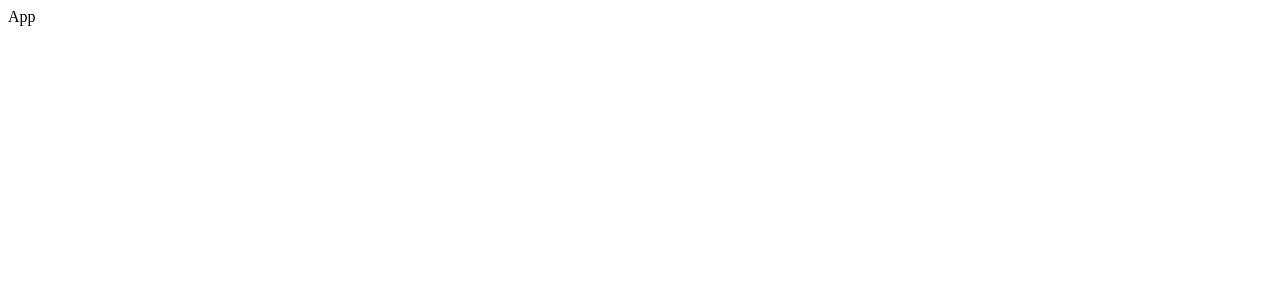
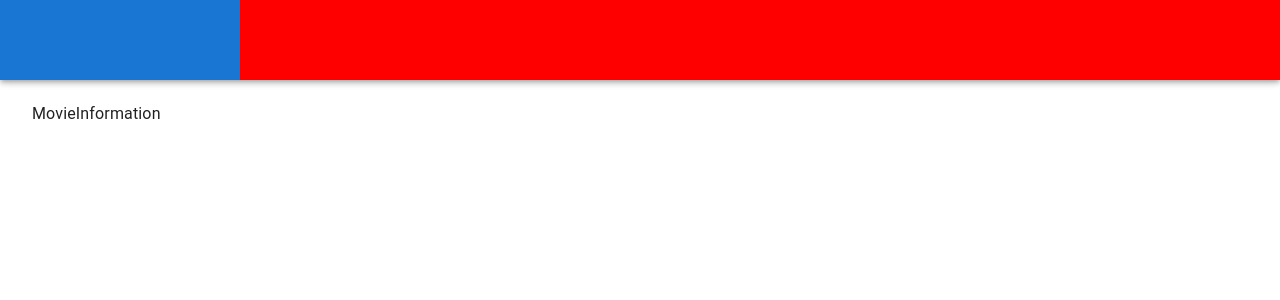
Before and after one commit to hritiksharma/netflx_clone, a React (Create React App) app: page /movie/1 in a window 1280 px wide. Shown: the top 300 px of the page. Built offline with nearby package versions, Linux system fonts and the light colour scheme.

Commit message:
initial setup

```diff
--- /dev/null
+++ b/src/components/Actors/Actors.jsx
@@ -0,0 +1,8 @@
+import React from "react";
+
+const Actors = () => {
+  console.log("Actors");
+  return <div>Actors</div>;
+};
+
+export default Actors;
--- a/src/components/App.jsx
+++ b/src/components/App.jsx
@@ -1,9 +1,35 @@
-import React from 'react'
+import React from "react";
+import { CssBaseline } from "@mui/material";
+import { Route, Switch } from "react-router-dom";
+import { Actors, MovieInformation, Movies, NavBar, Profile } from "./index";
+import useStyles from "./styles";
 
 const App = () => {
+  const classes = useStyles();
+
   return (
-    <div>App</div>
-  )
-}
+    <div className={classes.root}>
+      <CssBaseline />
+      <NavBar />
+      <main className={classes.content}>
+        <div className={classes.toolbar} />
+        <Switch>
+          <Route exact path="/">
+            <Movies/>
+          </Route>
+          <Route exact path="/movie/:id">
+            <MovieInformation />
+          </Route>
+          <Route exact path="/actors/:id">
+            <Actors />
+          </Route>
+          <Route exact path="/profile/:id">
+            <Profile />
+          </Route>
+        </Switch>
+      </main>
+    </div>
+  );
+};
 
-export default App
+export default App;
--- /dev/null
+++ b/src/components/MovieInformation/MovieInformation.jsx
@@ -0,0 +1,8 @@
+import React from "react";
+
+const MovieInformation = () => {
+  console.log("movie information");
+  return <div>MovieInformation</div>;
+};
+
+export default MovieInformation;
--- /dev/null
+++ b/src/components/Movies/Movies.jsx
@@ -0,0 +1,8 @@
+import React from "react";
+
+const Movies = () => {
+  console.log("Movies");
+  return <div>Movies</div>;
+};
+
+export default Movies;
--- /dev/null
+++ b/src/components/NavBar/NavBar.jsx
@@ -0,0 +1,32 @@
+import React from "react";
+import {
+  AppBar,
+  IconButton,
+  Toolbar,
+  Drawer,
+  Button,
+  Avatar,
+} from "@mui/material";
+import {
+  Menu,
+  AccountCircle,
+  Brightness4,
+  Brightness7,
+} from "@mui/icons-material";
+import { Link } from "react-router-dom";
+import useStyles from "./styles";
+
+const NavBar = () => {
+  const classes = useStyles();
+  return (
+    <>
+      <AppBar position="fixed">
+        <Toolbar className={classes.toolbar}>
+
+        </Toolbar>
+      </AppBar>
+    </>
+  );
+};
+
+export default NavBar;
--- /dev/null
+++ b/src/components/NavBar/styles.js
@@ -0,0 +1,11 @@
+import { makeStyles } from "@mui/styles";
+
+export default makeStyles(() => ({
+  toolbar: {
+    background: "red",
+    height: "80px",
+    display: "flex",
+    justifyContent: "center",
+    marginLeft: "240px",
+  },
+}));
--- /dev/null
+++ b/src/components/Profile/Profile.jsx
@@ -0,0 +1,8 @@
+import React from "react";
+
+const Profile = () => {
+  console.log("Profile");
+  return <div>Profile</div>;
+};
+
+export default Profile;
--- /dev/null
+++ b/src/components/index.js
@@ -0,0 +1,5 @@
+export { default as Actors } from "./Actors/Actors";
+export { default as MovieInformation } from "./MovieInformation/MovieInformation";
+export { default as Movies } from "./Movies/Movies";
+export { default as NavBar } from "./NavBar/NavBar";
+export { default as Profile } from "./Profile/Profile";
--- /dev/null
+++ b/src/components/styles.js
@@ -0,0 +1,13 @@
+import { makeStyles } from "@mui/styles";
+
+export default makeStyles(() => ({
+  root: {
+    display: "flex",
+    height: "100%",
+  },
+  toolbar: { height: "70px" },
+  content: {
+    flexGrow: "1",
+    padding: "2em",
+  },
+}));
--- a/src/index.js
+++ b/src/index.js
@@ -1,5 +1,12 @@
 import React from "react";
 import ReactDOM from "react-dom";
+import { BrowserRouter as Router } from "react-router-dom";
+
 import App from "./components/App";
 
-ReactDOM.render(<App />, document.getElementById("root"));
+ReactDOM.render(
+  <Router>
+    <App />
+  </Router>,
+  document.getElementById("root")
+);
```
Also changed, not shown: package.json (+10 -0 lines), 1 other file (tests, documents, lock files or other folders).
